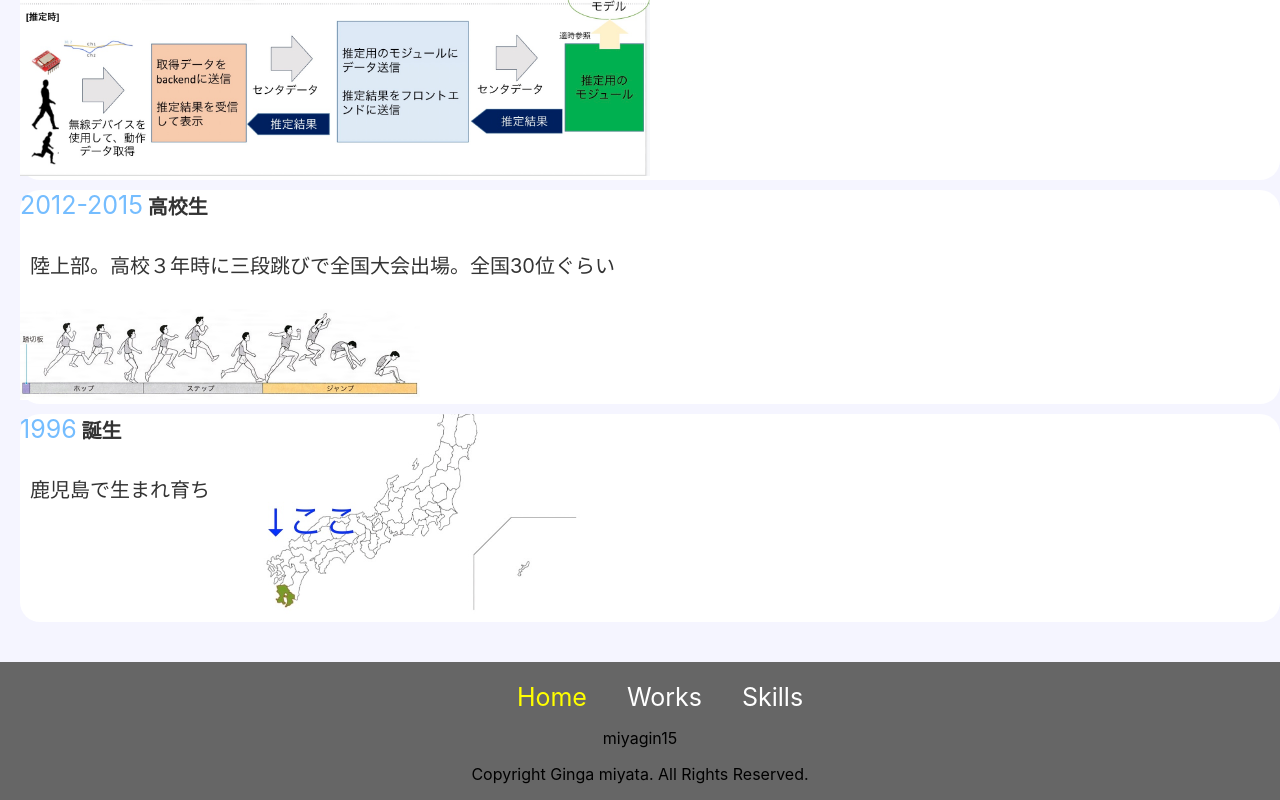
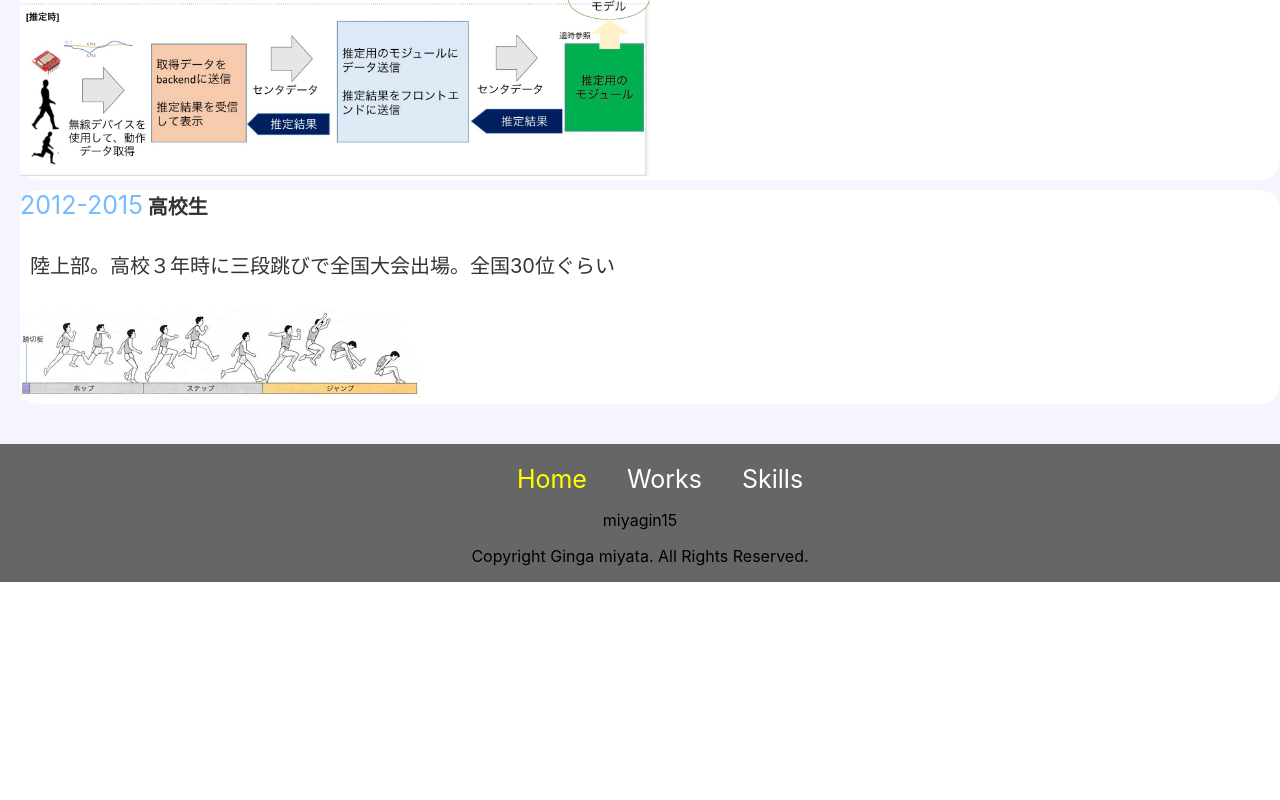
Before and after one commit to miyagin15/resume, a React (Create React App) app: page / in a window 1280 px wide. Shown: the part 903-1703 px from the top of the page. After the commit the page ends 1485 px from the top, so only its background shows below. Built offline with nearby package versions, Linux system fonts and the light colour scheme.

Commit message:
del: kagoshimaを削除

```diff
--- a/src/pages/Home.tsx
+++ b/src/pages/Home.tsx
@@ -1,6 +1,5 @@
 import Footer from '../style/Footer'
 import Header from '../style/Header'
-import Kagoshima from '../images/Kagoshima.jpg'
 import TripleJump from '../images/TripleJump.jpg'
 import UnivResearch from '../images/UnivResearch.jpg'
 import Work from '../images/Work.jpg'
@@ -40,13 +39,7 @@ function Home() {
       "where": "高校生",
       "content": "陸上部。高校３年時に三段跳びで全国大会出場。全国30位ぐらい",
       "picture": TripleJump
-    },
-    {
-      "period": "1996",
-      "where": "誕生",
-      "content": "鹿児島で生まれ育ち",
-      "picture": Kagoshima
-    },
+    }
   ]
   const experienceList = experiences.map((experience) =>
     // <div style={{display:"table",border:"1px solid #000000",backgroundColor:"#ffffff"}}>
```
